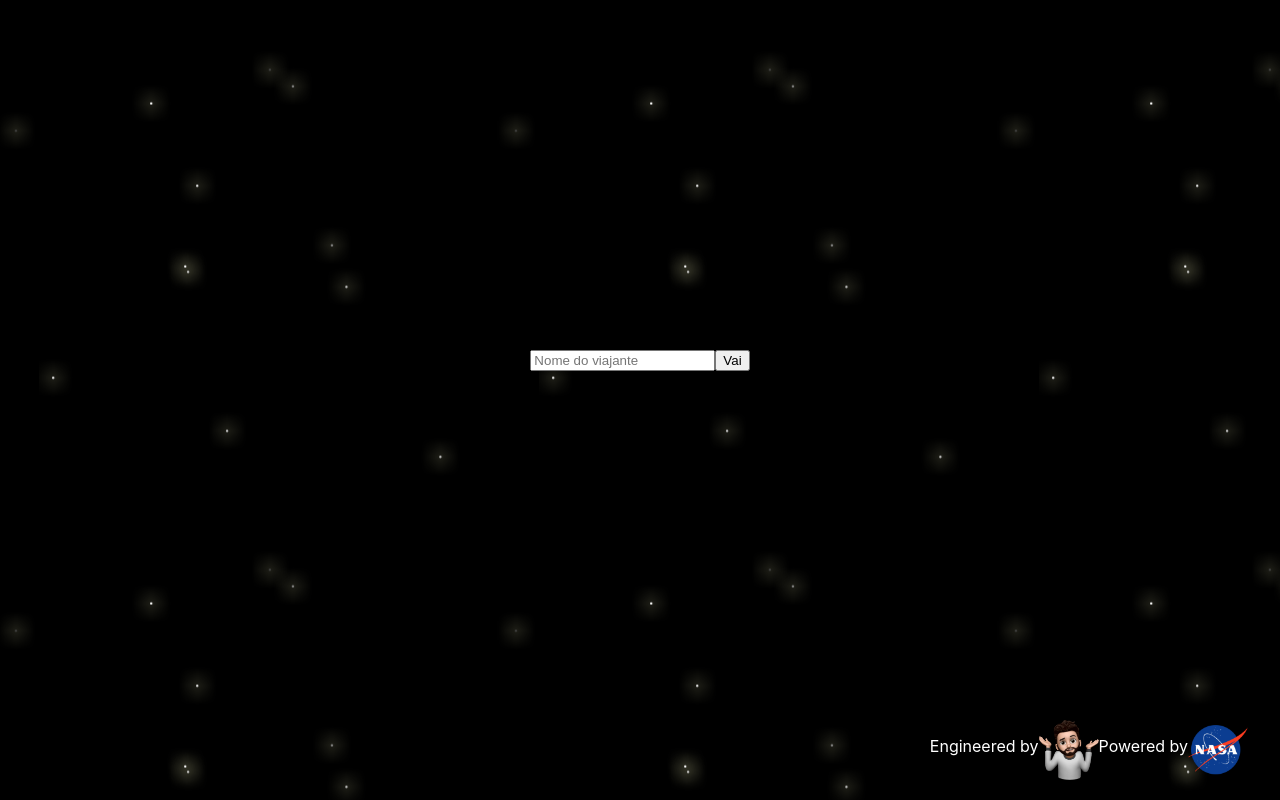
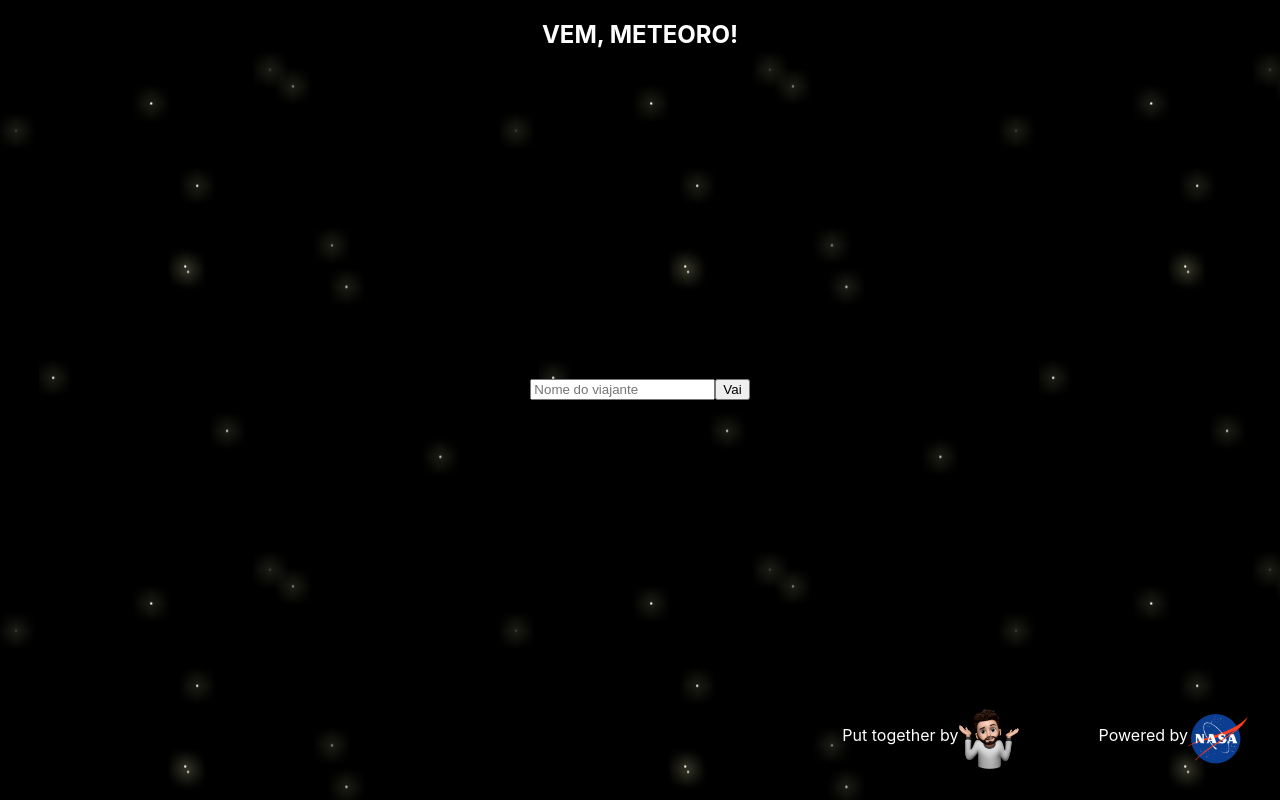
Before and after one commit to eberjoe/UDESC-OTES12-2, a Next.js app: page / in a window 1280 px wide. Built offline with nearby package versions, Linux system fonts and the light colour scheme.

Commit message:
Add Nasa API call

```diff
--- /dev/null
+++ b/src/components/asteroid-card/index.tsx
@@ -0,0 +1 @@
+export const AsteroidCard = ({ id }: { id: string }) => <div>{id}</div>;
--- a/src/pages/_app.tsx
+++ b/src/pages/_app.tsx
@@ -7,12 +7,16 @@ function MyApp({ Component, pageProps }) {
     <>
       <Head>
         <title>Vem, Meteoro!</title>
-        <meta name="description" content="Generated by create next app" />
+        <meta name="Vem, Meteoro!" content="Generated by create next app" />
         <link rel="icon" href="/favicon.ico" />
       </Head>
+      <header>
+        <h2>VEM, METEORO!</h2>
+      </header>
       <Component {...pageProps} />
       <footer>
-        <p>Engineered by</p>
+        <div className="footer">
+          <p>Put together by</p>
           <a
             target="_blank"
             href="https://github.com/eberjoe"
@@ -25,6 +29,8 @@ function MyApp({ Component, pageProps }) {
               width={60}
             />
           </a>
+        </div>
+        <div className="footer">
           <p>Powered by</p>
           <a
             target="_blank"
@@ -38,6 +44,7 @@ function MyApp({ Component, pageProps }) {
               width={60}
             />
           </a>
+        </div>
       </footer>
     </>
   );
--- a/src/styles/globals.css
+++ b/src/styles/globals.css
@@ -19,7 +19,7 @@ a {
 }
 
 .container {
-  min-height: 90vh;
+  min-height: 80vh;
   padding: 0 0.5rem;
   display: flex;
   flex-direction: column;
@@ -31,10 +31,22 @@ p, h1, h2, h3 {
   color: #fff
 }
 
+header {
+  display: flex;
+  justify-content: center;
+}
+
 footer {
   display: flex;
   justify-content: flex-end;
   padding-right: 2rem;
+}
+
+.footer {
+  display: flex;
+  flex-direction: row;
+  justify-content: space-between;
+  padding-left: 5rem;
 }
 
 @keyframes background {
@@ -45,3 +57,10 @@ footer {
     background-position-y: .1rem;
   }
 }
+
+.asteroids-container ul {
+  display: grid;
+  grid-template-columns: repeat(3, 1fr);
+  grid-gap: 24px;
+  list-style: none;
+}
```
Also changed, not shown: src/pages/results/index.tsx (+30 -1 lines), 1 other file (tests, documents, lock files or other folders). Lines whose indentation alone changed are shown as unchanged.
